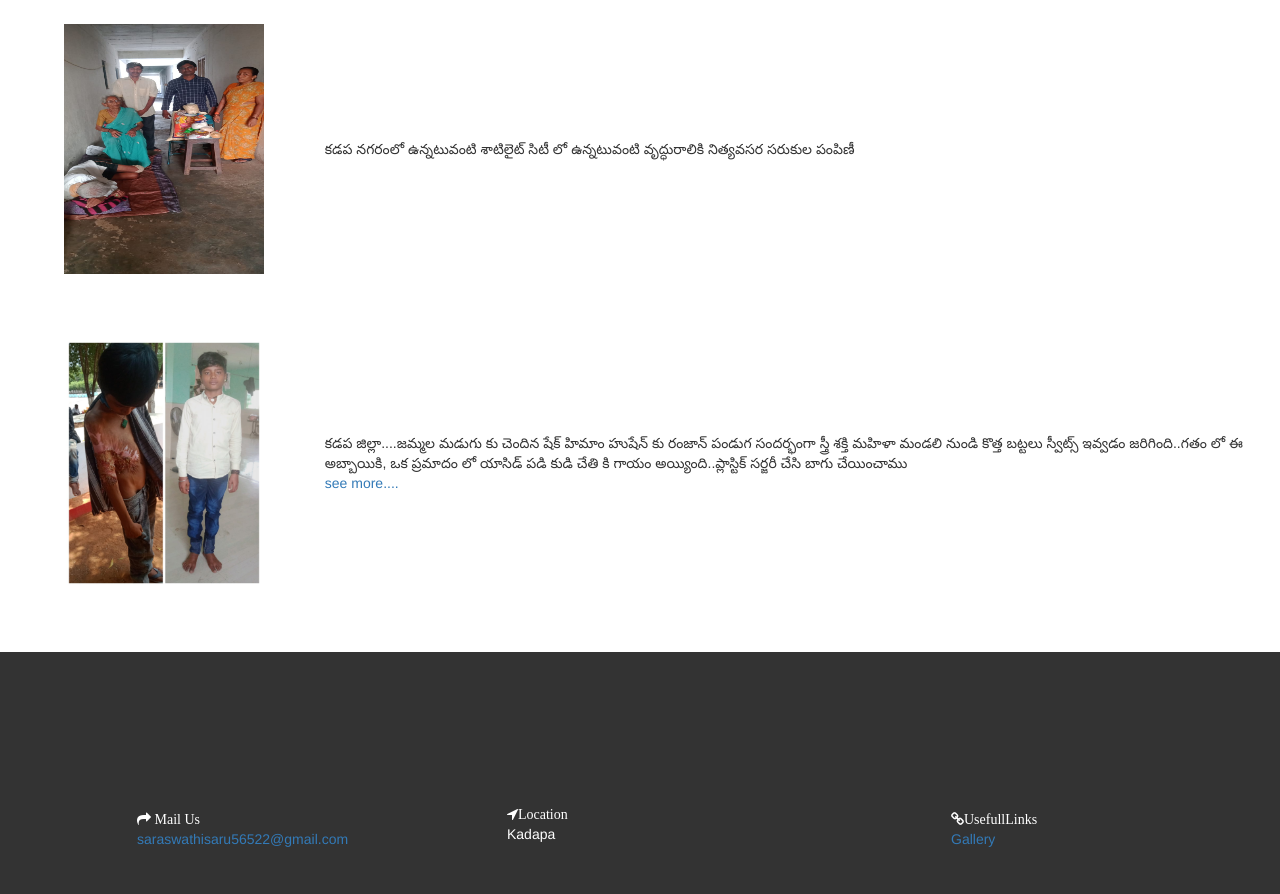
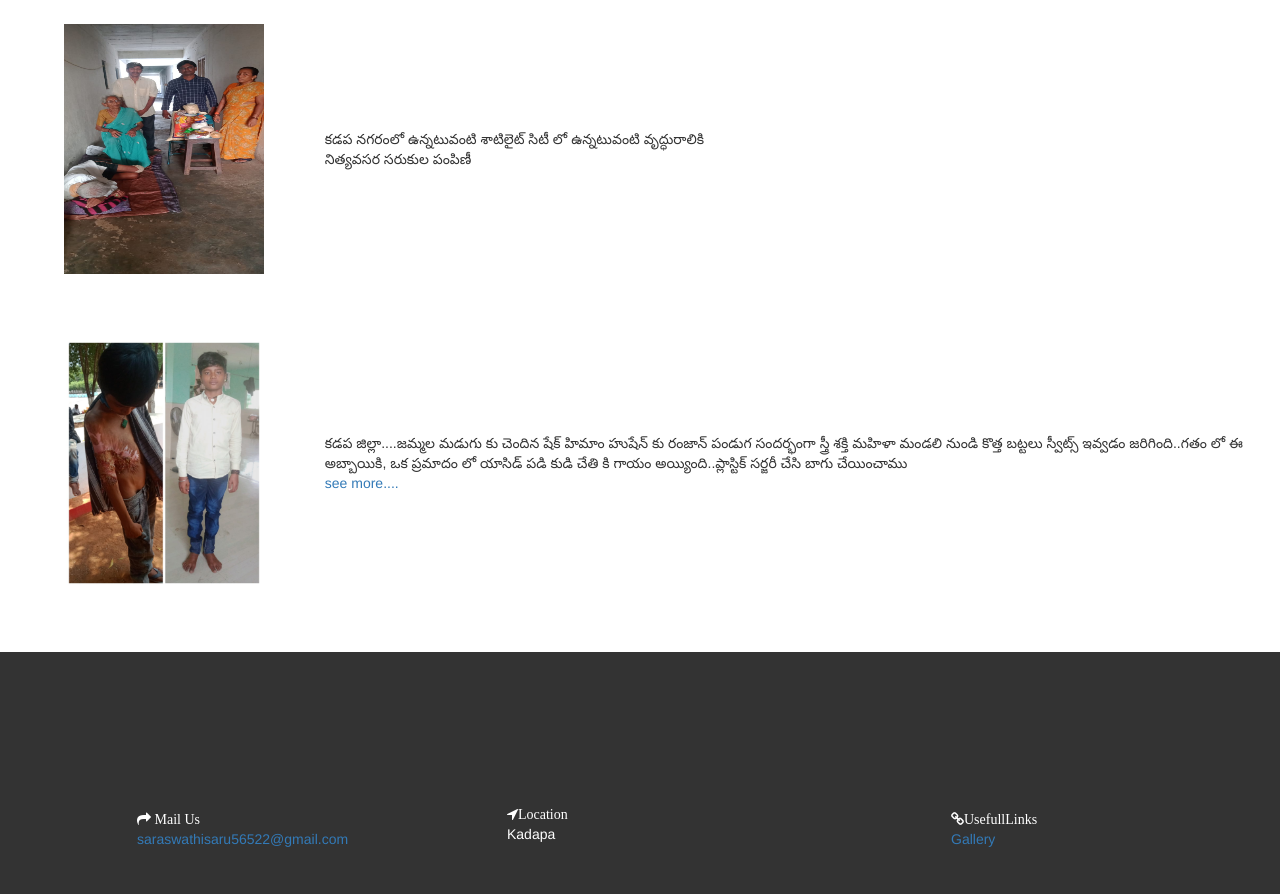
Before and after one commit to ENUKOLUnaga/sthrishaktidonors, a plain HTML site: page contributions.html in a window 1280 px wide. Shown: the part 820-1714 px from the top of the page. Drawn offline with nearby package versions, Linux system fonts and the light colour scheme.

Commit message:
contributions.html

```diff
--- a/contributions.html
+++ b/contributions.html
@@ -54,7 +54,7 @@
         <div>
             <img src="img/donations_3.jpeg" alt="our contributions" width="200px" height="250px">
         </div>
-        <div class="sub-first">కడప నగరంలో ఉన్నటువంటి శాటిలైట్ సిటీ లో ఉన్నటువంటి వృద్ధురాలికి నిత్యవసర సరుకుల పంపిణీ</div>
+        <div class="sub-first">కడప నగరంలో ఉన్నటువంటి శాటిలైట్ సిటీ లో ఉన్నటువంటి వృద్ధురాలికి <br> నిత్యవసర సరుకుల పంపిణీ</div>
     </div>
 
     <div class="first-3">
@@ -131,7 +131,7 @@
               <a href="https://instagram.com/" target="_blank"><i class="fa fa-instagram"></i></a>
               <a href="https://www.whatsapp.com/" target="_blank"><i class="fa fa-whatsapp"></i></a>
               <a href="https://www.telegram.com/" target="_blank"><i class="fa fa-telegram"></i></a>
-              <!-- Add more social media icons and links as needed -->
+
           </div>
         <p style="margin-left: 30%;">&copy; 2023 Your Website. All rights reserved.</p>
       </div>
@@ -140,7 +140,7 @@
 
     <script src="https://ajax.googleapis.com/ajax/libs/jquery/3.7.1/jquery.min.js"></script>
     <script src="https://maxcdn.bootstrapcdn.com/bootstrap/3.4.1/js/bootstrap.min.js"></script>
-    <!-- Font Awesome icons -->
+
     <link rel="stylesheet" href="https://cdnjs.cloudflare.com/ajax/libs/font-awesome/5.15.3/css/all.min.css">
     <link rel="stylesheet" href="https://cdnjs.cloudflare.com/ajax/libs/font-awesome/4.7.0/css/font-awesome.min.css">
 
```
